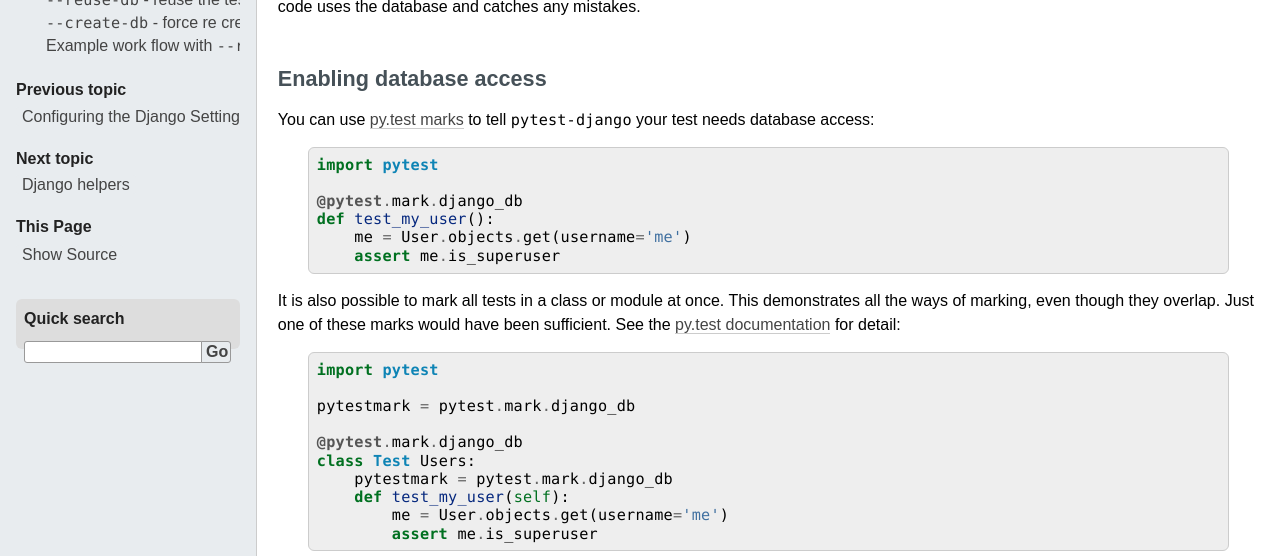
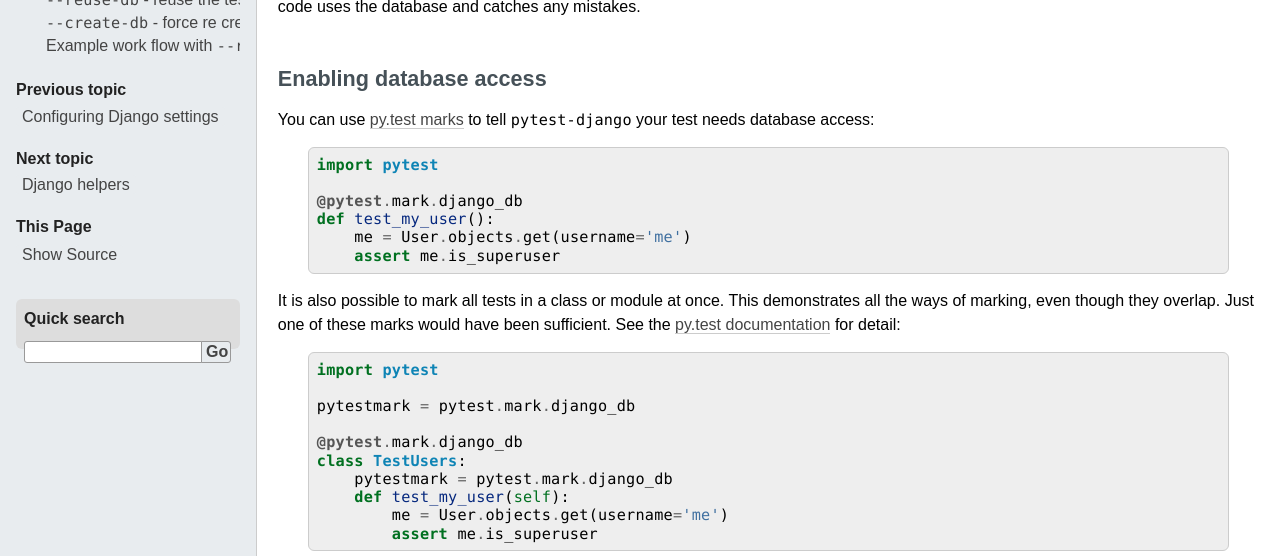
Before and after one commit to pytest-dev/pytest-django, a Sphinx documentation site: the page built from docs/database.rst, in a window 1280 px wide. Shown: the part 189-745 px from the top of the page. Built offline with Sphinx 7.4.7, drawn with Linux system fonts in a browser that asks for light colours.

Commit message:
Documentation tweaks

```diff
--- a/docs/configuring_django.rst
+++ b/docs/configuring_django.rst
@@ -1,5 +1,5 @@
-Configuring the Django Settings
-===============================
+Configuring Django settings
+===========================
 
 There are a couple of different ways Django settings can be provided for
 the tests.
--- a/docs/database.rst
+++ b/docs/database.rst
@@ -34,7 +34,7 @@ for detail::
    pytestmark = pytest.mark.django_db
 
    @pytest.mark.django_db
-   class Test Users:
+   class TestUsers:
        pytestmark = pytest.mark.django_db
        def test_my_user(self):
            me = User.objects.get(username='me')
--- a/docs/helpers.rst
+++ b/docs/helpers.rst
@@ -10,6 +10,9 @@ on what marks are and for notes on using_ them.
 .. _documentation: http://pytest.org/latest/mark.html
 .. _using: http://pytest.org/latest/example/markers.html#marking-whole-classes-or-modules
 
+
+``pytest.mark.django_db`` - request database access
+~~~~~~~~~~~~~~~~~~~~~~~~~~~~~~~~~~~~~~~~~~~~~~~~~~~
 
 .. py:function:: pytest.mark.django_db([transaction=False])
 
@@ -35,6 +38,9 @@ on what marks are and for notes on using_ them.
      uses. When ``transaction=True``, the behavior will be the same as
      `django.test.TransactionTestCase
      <https://docs.djangoproject.com/en/dev/topics/testing/#django.test.TransactionTestCase>`_
+
+``pytest.mark.urls`` - override the urlconf
+~~~~~~~~~~~~~~~~~~~~~~~~~~~~~~~~~~~~~~~~~~~
 
 .. py:function:: pytest.mark.urls(urls)
 
```
